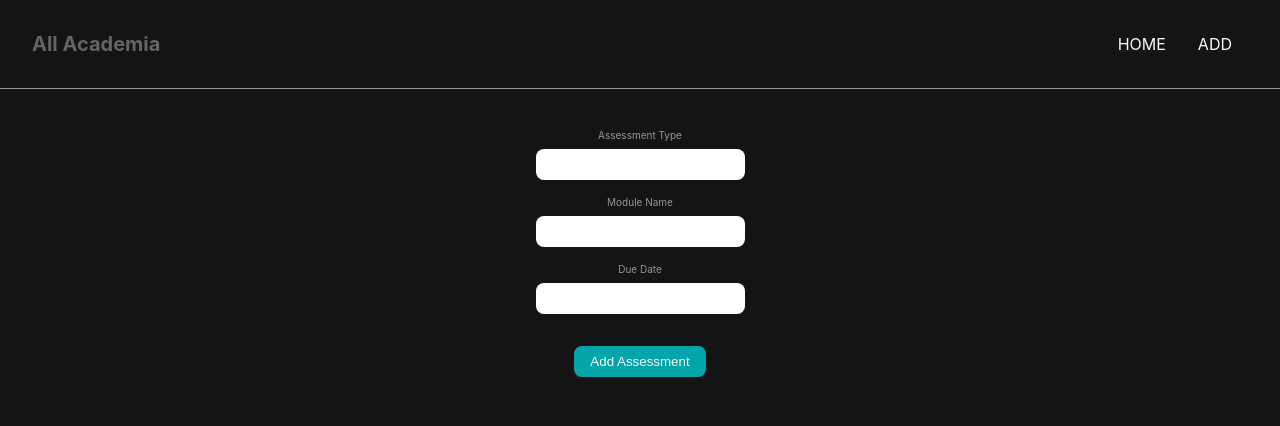
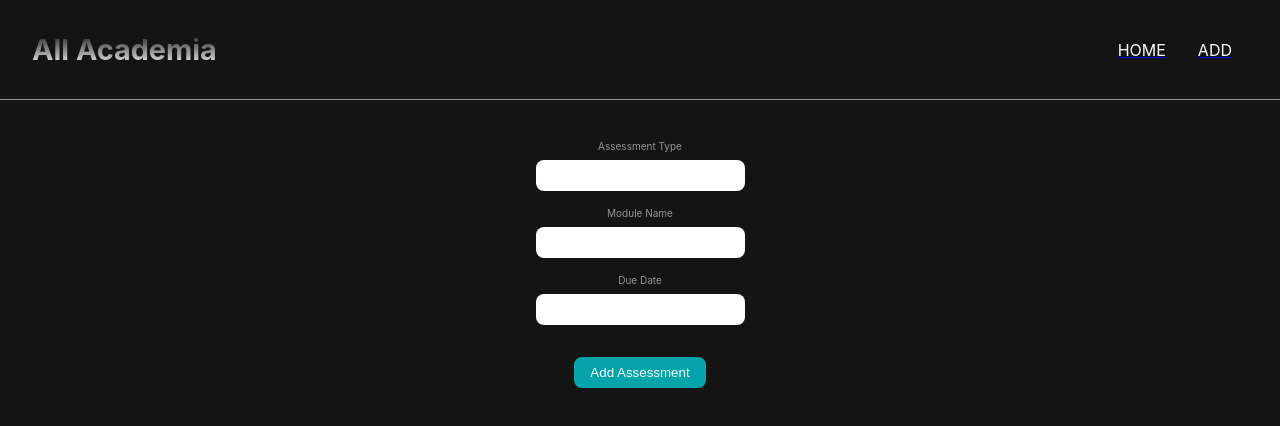
Before and after one commit to KoketsoMawasha/self-student-portal, a React (Create React App) app: page /assessment/add in a window 1280 px wide. Shown: the top 426 px of the page. Built offline with nearby package versions, Linux system fonts and the light colour scheme.

Commit message:
Resolved assessment object logic error on module name

```diff
--- a/src/components/AddAssessment.js
+++ b/src/components/AddAssessment.js
@@ -32,7 +32,7 @@
     const newAssignment = {
       id: uuid(),
       type: type,
-      moduleName: moduleName,
+      module: moduleName,
       dueDate: dueDate,
     };
 
--- a/src/styling/navbarStyling.css
+++ b/src/styling/navbarStyling.css
@@ -6,6 +6,14 @@
   justify-content: space-between;
   align-items: center;
   border-bottom: solid .1rem rgb(150,150,150);
+}
+
+.navbar h1{
+  font-size: 1.8rem;
+  background: -webkit-linear-gradient(rgb(20,20,20), rgb(250,250,250));
+  -webkit-background-clip: text;
+  -webkit-text-fill-color: transparent;
+
 }
 
 ul{
```
